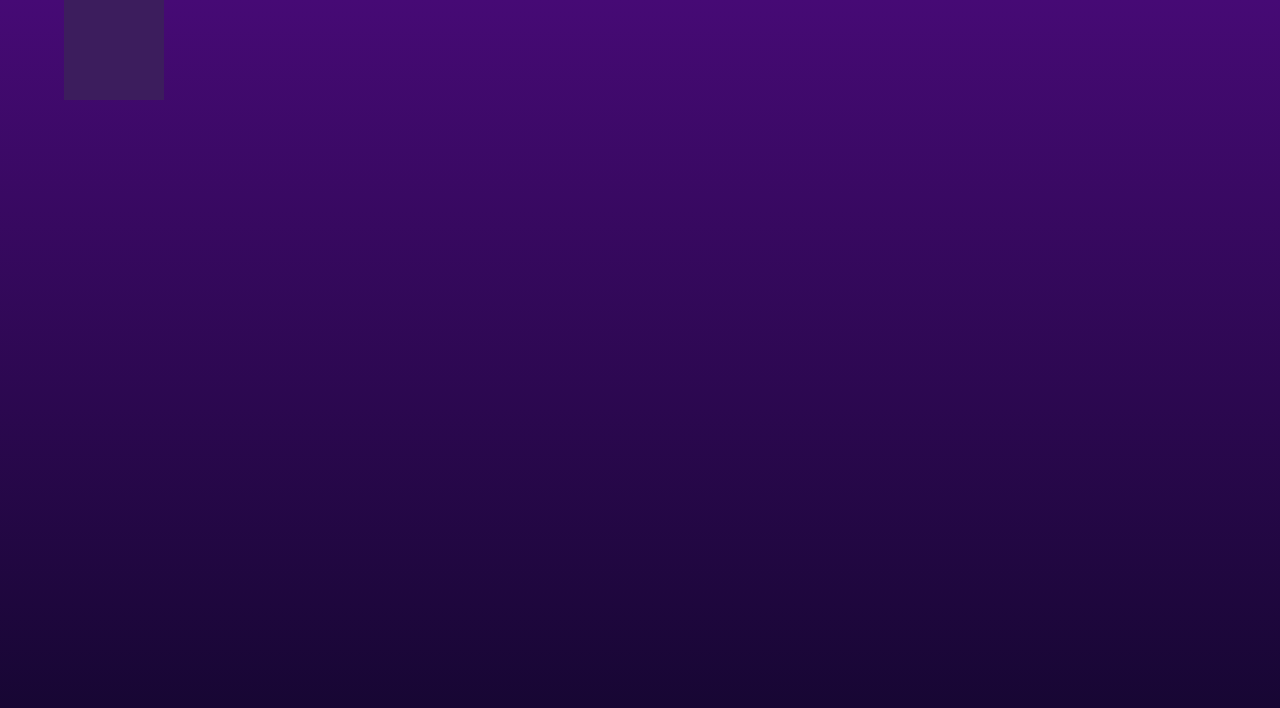
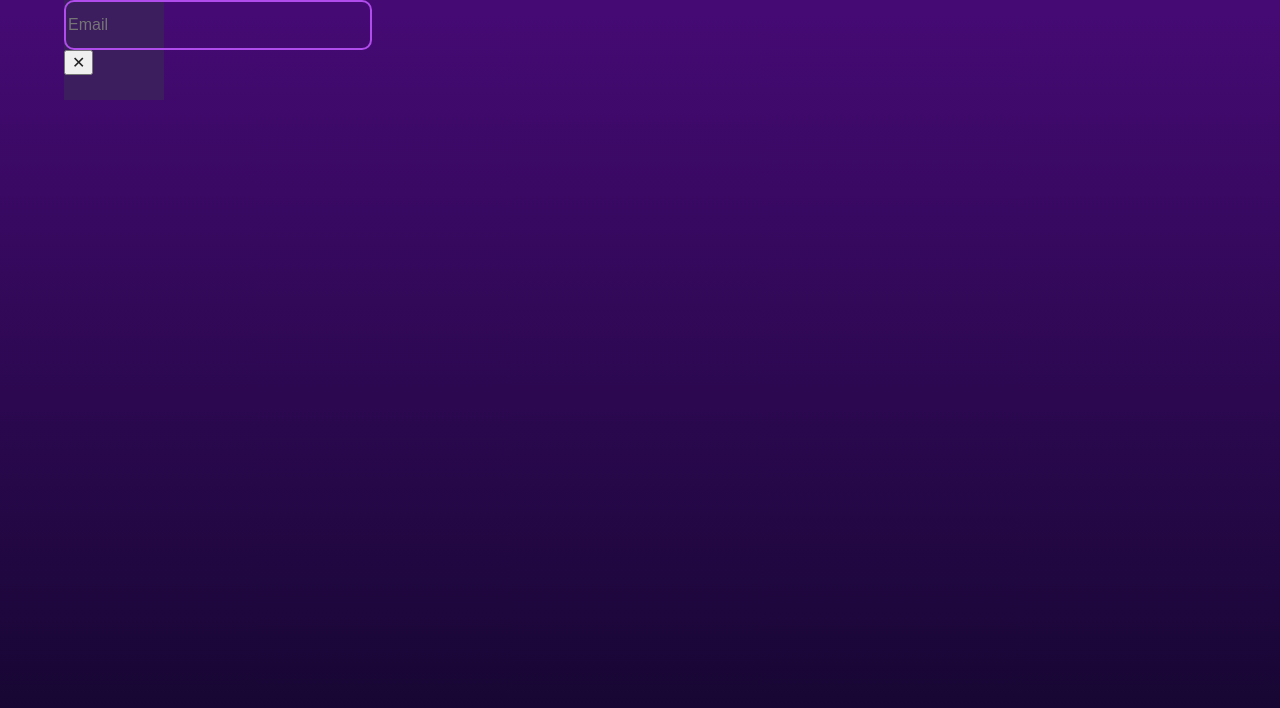
Before and after one commit to Rodion0io/DungeonDilemmas, a React (Vite) app: page / in a window 1280 px wide. Shown: the top 708 px of the page. Built offline with nearby package versions, Linux system fonts and the light colour scheme.

Commit message:
add tags in Input component

```diff
--- a/src/components/LogInPage/components/authorizationComponent/Authorization.tsx
+++ b/src/components/LogInPage/components/authorizationComponent/Authorization.tsx
@@ -1,6 +1,7 @@
 import styles from "../styles.module.css"
 
 import type {FC} from "react";
+import Input from "../../../ui/input/Input.tsx";
 
 const Authorization: FC = () => {
 
@@ -8,7 +9,7 @@ const Authorization: FC = () => {
         <>
             <form action="" className={styles.formBlock}>
                 <div className="form-container">
-
+                    <Input text="Email" type="email"/>
                 </div>
             </form>
         </>
--- a/src/components/ui/input/Input.tsx
+++ b/src/components/ui/input/Input.tsx
@@ -0,0 +1,48 @@
+import styles from "./input.module.css"
+
+import visibilityIcon from "../../../assets/password_visibility_icon.svg"
+import invisibilityIcon from "../../../assets/password_invisibility_icon.svg"
+
+import {useState} from "react";
+
+
+type TypeInput = "text" | "password" | "email";
+
+type visibilityText = "visible" | "invisible";
+
+interface InputProps extends React.ComponentProps<'input'>{
+    text: string;
+    disabled?: boolean;
+    type?: TypeInput;
+    visibilityText?: visibilityText;
+}
+
+const Input = (
+    {
+        text,
+        disabled = false,
+        type = "text",
+        visibilityText = "visible",
+        ...props
+    } : InputProps) => {
+
+    const [visibility, setVisibility] = useState<boolean>(false);
+
+    return(
+        <>
+            <div className="input-container">
+                <input className={styles.input} type={!visibility ? type : "text"} disabled={disabled} placeholder={text} {...props}/>
+                {type !== "password" ?
+                    <button type="button">✕</button>
+                    : <button
+                            type="button"
+                            onClick={() => setVisibility((prevState) => prevState ? false : true)}>
+                        <img src={!visibility ? visibilityIcon : invisibilityIcon} alt="" />
+                    </button>
+                }
+            </div>
+        </>
+    )
+}
+
+export default Input;
--- a/src/components/ui/input/input.module.css
+++ b/src/components/ui/input/input.module.css
@@ -0,0 +1,21 @@
+.input{
+    width: 300px;
+    height: 44px;
+    border-radius: 10px;
+    border: 2px solid #B04CEC;
+    background: transparent;
+    color: #fff;
+}
+
+.input:placeholder-shown{
+    color: #777777;
+}
+
+.input:focus{
+    border: 2px solid #8A2BE2;
+}
+
+.input:disabled{
+    border: 2px solid #58288A;
+    color: #FFFFFF80;
+}
```
Also changed, not shown: src/assets/password_invisibility_icon.svg (added), src/assets/password_visibility_icon.svg (added).
